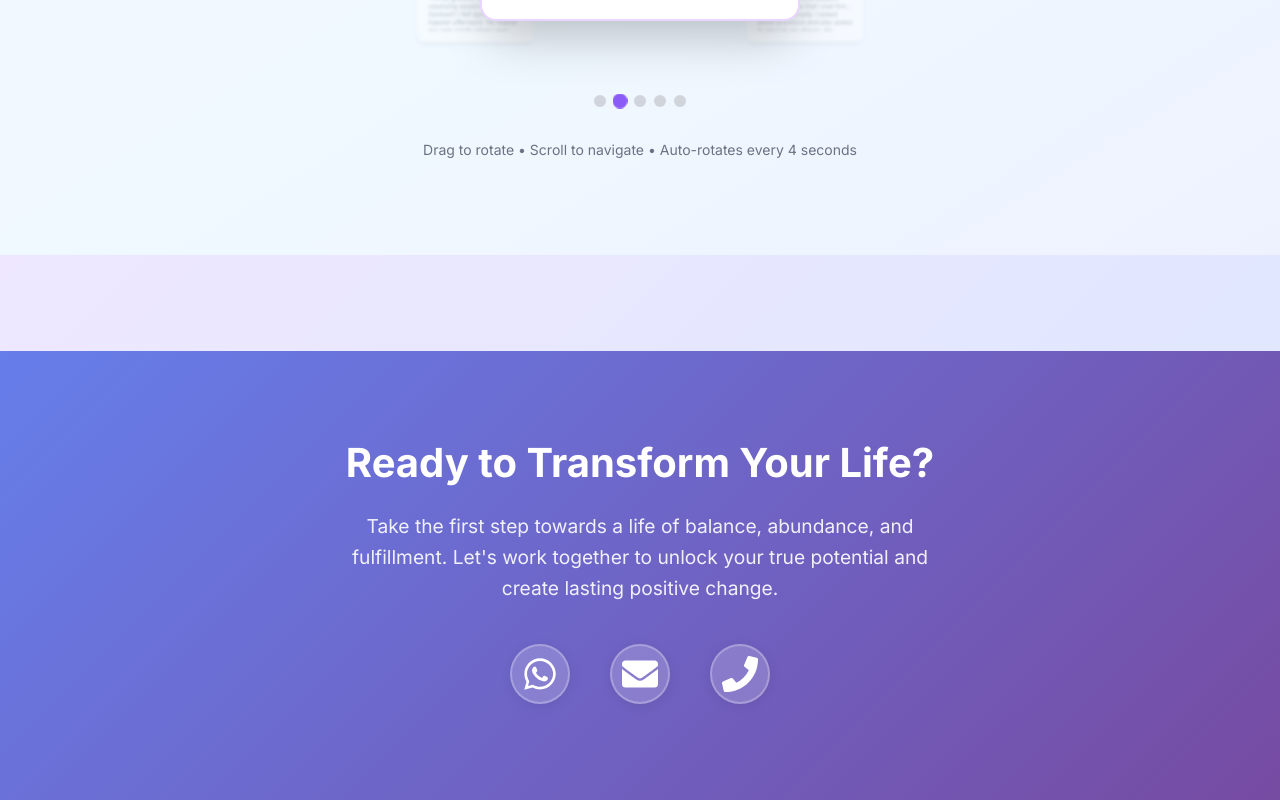
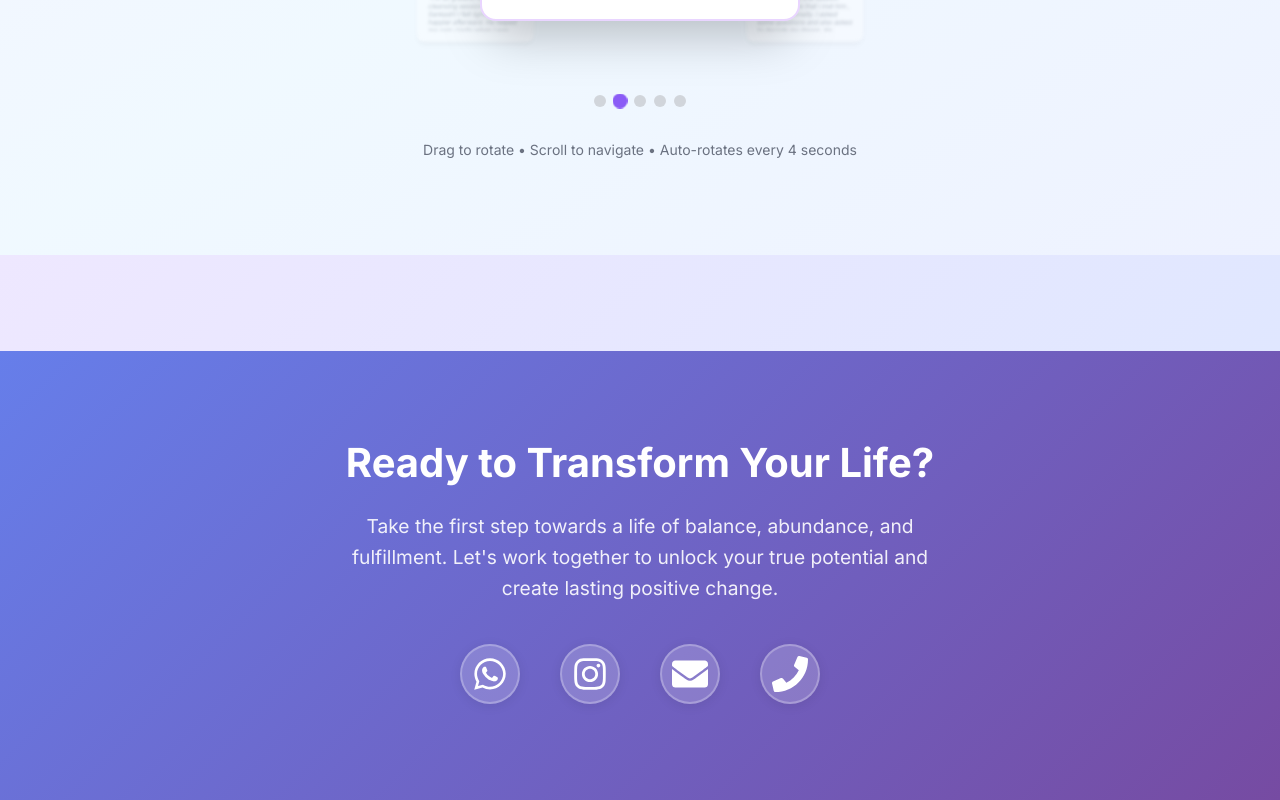
Before and after one commit to bcijo/sankaash-heals, a React (Create React App) app in the folder sankaash-app/: page / in a window 1280 px wide. Shown: the part 5374-6174 px from the top of the page. Built offline with nearby package versions, Linux system fonts and the light colour scheme.

Commit message:
instagram added

```diff
--- a/sankaash-app/src/App.js
+++ b/sankaash-app/src/App.js
@@ -1,6 +1,6 @@
 import React, { useEffect, useRef, useState } from 'react';
 import './App.css';
-import { FaWhatsapp, FaEnvelope, FaPhone } from 'react-icons/fa';
+import { FaWhatsapp, FaEnvelope, FaPhone, FaInstagram } from 'react-icons/fa';
 import { Link } from 'react-router-dom';
 import { motion } from 'framer-motion';
 import CircularReviewsGallery from './components/CircularReviewsGallery';
@@ -109,6 +109,7 @@
   const WHATSAPP_LINK = 'https://wa.me/message/DGDETAOHXV72N1'; // Replace with your WhatsApp business link
   const EMAIL = 'connect@sankaashbharadwaj.in'; // Your business email
   const PHONE = '+919113529050'; // Replace with your business phone number
+  const INSTAGRAM_LINK = 'https://www.instagram.com/sankaash_bharadwaj_2.0?igsh=YzljYTk1ODg3Zg==';
 
   function handlePhoneClick(e) {
     if (window.innerWidth > 1024) {
@@ -370,6 +371,15 @@
               <FaWhatsapp size={36} />
             </a>
             <a
+              href={INSTAGRAM_LINK}
+              target="_blank"
+              rel="noopener noreferrer"
+              className="contact-icon"
+              title="Instagram"
+            >
+              <FaInstagram size={36} />
+            </a>
+            <a
               href={`mailto:${EMAIL}`}
               className="contact-icon"
               title="Send Email"
--- a/sankaash-app/src/Corporate.js
+++ b/sankaash-app/src/Corporate.js
@@ -1,5 +1,5 @@
 import React, { useEffect } from 'react';
-import { FaWhatsapp, FaEnvelope, FaPhone } from 'react-icons/fa';
+import { FaWhatsapp, FaEnvelope, FaPhone, FaInstagram } from 'react-icons/fa';
 import './Corporate.css';
 import { motion } from 'framer-motion';
 import { Link } from 'react-router-dom';
@@ -14,6 +14,8 @@
     animate: { opacity: 1, x: 0 },
     exit: { opacity: 0, x: 100 }
   };
+
+  const INSTAGRAM_LINK = 'https://www.instagram.com/sankaash_bharadwaj_2.0?igsh=YzljYTk1ODg3Zg==';
 
   return (
     <motion.div
@@ -105,6 +107,9 @@
             <a href="https://wa.me/message/DGDETAOHXV72N1" target="_blank" rel="noopener noreferrer" className="contact-icon" title="Chat on WhatsApp">
               <FaWhatsapp size={36} />
             </a>
+            <a href={INSTAGRAM_LINK} target="_blank" rel="noopener noreferrer" className="contact-icon" title="Instagram">
+              <FaInstagram size={36} />
+            </a>
             <a href="mailto:connect@sankaashbharadwaj.in" className="contact-icon" title="Send Email">
               <FaEnvelope size={36} />
             </a>
--- a/sankaash-app/src/edu.js
+++ b/sankaash-app/src/edu.js
@@ -1,5 +1,5 @@
 import React, { useEffect } from 'react';
-import { FaWhatsapp, FaEnvelope, FaPhone } from 'react-icons/fa';
+import { FaWhatsapp, FaEnvelope, FaPhone, FaInstagram } from 'react-icons/fa';
 import './edu.css';
 import { motion } from 'framer-motion';
 import { Link } from 'react-router-dom';
@@ -15,6 +15,8 @@
     animate: { opacity: 1, x: 0 },
     exit: { opacity: 0, x: 100 }
   };
+
+  const INSTAGRAM_LINK = 'https://www.instagram.com/sankaash_bharadwaj_2.0?igsh=YzljYTk1ODg3Zg==';
 
   return (
     <motion.div
@@ -116,6 +118,9 @@
               <a href="https://wa.me/message/DGDETAOHXV72N1" target="_blank" rel="noopener noreferrer" className="contact-icon" title="Chat on WhatsApp">
                 <FaWhatsapp size={36} />
               </a>
+              <a href={INSTAGRAM_LINK} target="_blank" rel="noopener noreferrer" className="contact-icon" title="Instagram">
+                <FaInstagram size={36} />
+              </a>
               <a href="mailto:connect@sankaashbharadwaj.in" className="contact-icon" title="Send Email">
                 <FaEnvelope size={36} />
               </a>
```
